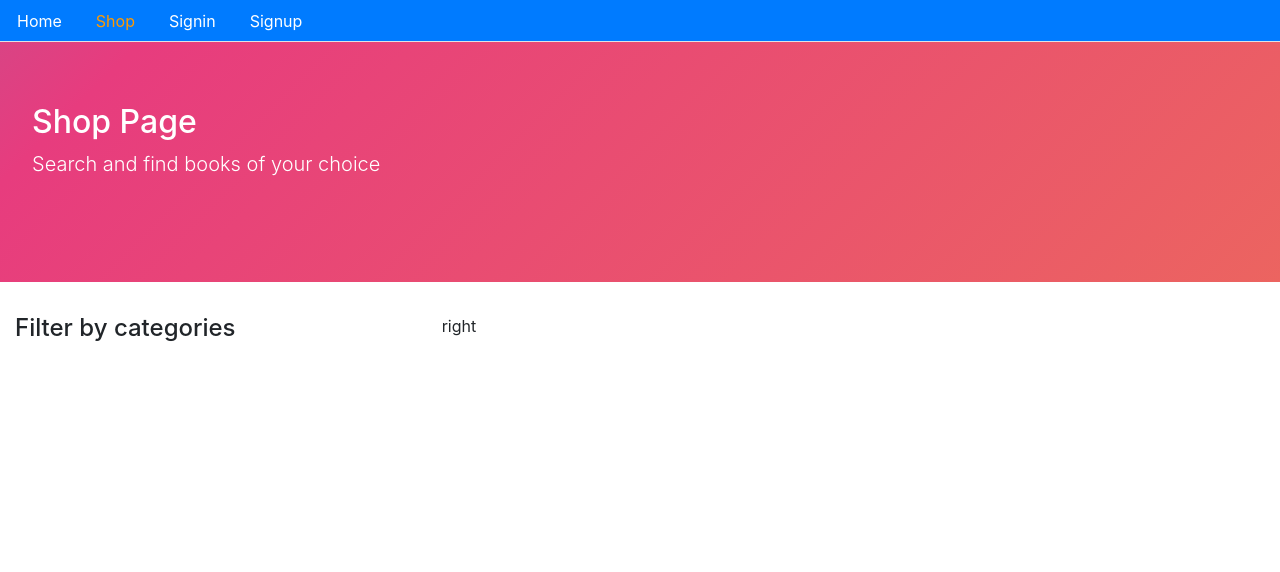
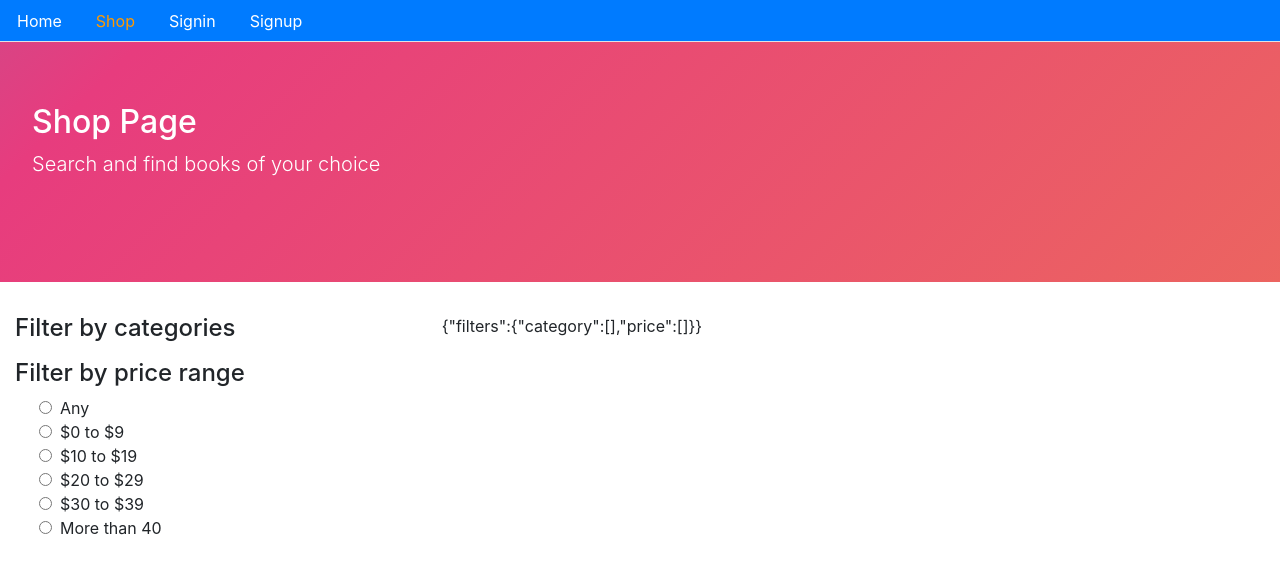
Before and after one commit to dhvaneshshah97/Ecommerce_Bookshop, a React (Create React App) app: page /shop in a window 1280 px wide. Shown: the top 572 px of the page. Built offline with nearby package versions, Linux system fonts and the light colour scheme; no server answers.

Commit message:
Add filters for category and price on Shop page

```diff
--- a/src/core/Checkbox.js
+++ b/src/core/Checkbox.js
@@ -1,12 +1,32 @@
 import React, { useState, useEffect } from 'react';
 
-const Checkbox = ({categories}) => {
-    return categories.map((c,i) => (
+const Checkbox = ({ categories, handleFilters }) => {
+    const [checked, setChecked] = useState([]);
+
+    function handleToggle(id) {
+        return function() {
+            // return the first index or -1
+            const currentCategoryId = checked.indexOf(id);
+            const newChecked = [...checked];
+            // if currently checked was not already in checked state > push else pull
+            if (currentCategoryId === -1) {
+                newChecked.push(id);
+            } else {
+                newChecked.splice(currentCategoryId, 1);
+            }
+            // console.log(newChecked);
+            setChecked(newChecked);
+            handleFilters(newChecked, 'category');
+
+        }
+    }
+    // why above we require higher order function, IMO, when you want to give argument like here(c._id in handleToggle), you need to use higher order function.
+    return categories.map((c, i) => (
         <li key={i} className="list-unstyled">
-            <input type="checkbox" className="form-check-input" />
+            <input onChange={handleToggle(c._id)} type="checkbox" className="form-check-input" value={c._id}  />
             <label className="form-check-label">{c.name}</label>
         </li>
     ));
+
 }
-
 export default Checkbox;
--- /dev/null
+++ b/src/core/RadioBox.js
@@ -0,0 +1,19 @@
+import React, {useState, useEffect} from 'react';
+
+const RadioBox = ({prices, handleFilters}) => {
+    const [value, setValue] = useState(0);
+
+    const handleChange = (e) => {
+        handleFilters(e.target.value,"price");
+        setValue(e.target.value)
+    }
+
+    return prices.map((p, i) => (
+        <div key={i}>
+            <input onChange={handleChange} type="radio" name="priceRange" className="mr-2 ml-4" value={p._id}  />
+            <label className="form-check-label">{p.name}</label>
+        </div>
+    ));
+}
+
+export default RadioBox;
--- a/src/core/Shop.js
+++ b/src/core/Shop.js
@@ -3,9 +3,16 @@ import Layout from './Layout';
 import Card from './Card';
 import { getCategories } from './apiCore';
 import Checkbox from './Checkbox';
+import { prices } from './fixedPrices';
+import RadioBox from './RadioBox';
 
 const Shop = () => {
-
+    const [myFilters, setMyFilters] = useState({
+        filters: {
+            category: [],
+            price: [],
+        }
+    });
     const [categories, setCategories] = useState([]);
     const [error, setError] = useState('');
 
@@ -22,6 +29,31 @@ const Shop = () => {
         init();
     }, []);
 
+    // two aarguments: 1. filters: expects array of category-IDs 2. filterBy: filter by price or filter by category
+    const handleFilters = (filters, filterBy) => {
+        // console.log("SHOP", filters, filterBy);
+        const newFilters = { ...myFilters };
+        newFilters.filters[filterBy] = filters;
+        if (filterBy === "price") {
+            let pricevalues = handlePrice(filters);
+            newFilters.filters[filterBy] = pricevalues;
+        }
+        setMyFilters(newFilters);
+    }
+
+    // fetch array of prices from fixedPrice
+    const handlePrice = (value) => {
+        const data = prices;
+        let array = [];
+
+        for(let key in data) {
+            if (data[key]._id === parseInt(value)) {
+                array = data[key].array
+            }
+        }
+        return array;
+    }
+
     return (
         <>
             <Layout title="Shop Page" description="Search and find books of your choice" className="container-fluid">
@@ -29,12 +61,16 @@ const Shop = () => {
                     <div className="col-4">
                         <h4>Filter by categories</h4>
                         <ul>
-                            <Checkbox categories={categories} />
+                            <Checkbox categories={categories} handleFilters={handleFilters} />
                         </ul>
+                        <h4>Filter by price range</h4>
+                        <div>
+                            <RadioBox prices={prices} handleFilters={handleFilters} />
+                        </div>
 
                     </div>
                     <div className="col-4">
-                        right
+                        {JSON.stringify(myFilters)}
                     </div>
                 </div>
             </Layout>
--- a/src/core/ShowImage.js
+++ b/src/core/ShowImage.js
@@ -3,7 +3,7 @@ import { API } from '../config';
 
 const ShowImage = ({ item, url }) => (
     // item is product itself, url - product keyword in browser's url
-    <div className="product-img text-center">
+    <div className="product-img">
         <img
             src={`${API}/${url}/photo/${item._id}`}
             alt={item.name}
--- /dev/null
+++ b/src/core/fixedPrices.js
@@ -0,0 +1,33 @@
+export const prices = [
+    {
+        _id: 0,
+        name: "Any",
+        array: [],
+    },
+
+    {
+        _id: 1,
+        name: "$0 to $9",
+        array: [0, 9],
+    },
+    {
+        _id: 2,
+        name: "$10 to $19",
+        array: [10, 19],
+    },
+    {
+        _id: 3,
+        name: "$20 to $29",
+        array: [20, 29],
+    },
+    {
+        _id: 4,
+        name: "$30 to $39",
+        array: [30, 39],
+    },
+    {
+        _id: 5,
+        name: "More than 40",
+        array: [40, 100],
+    }
+]
```
